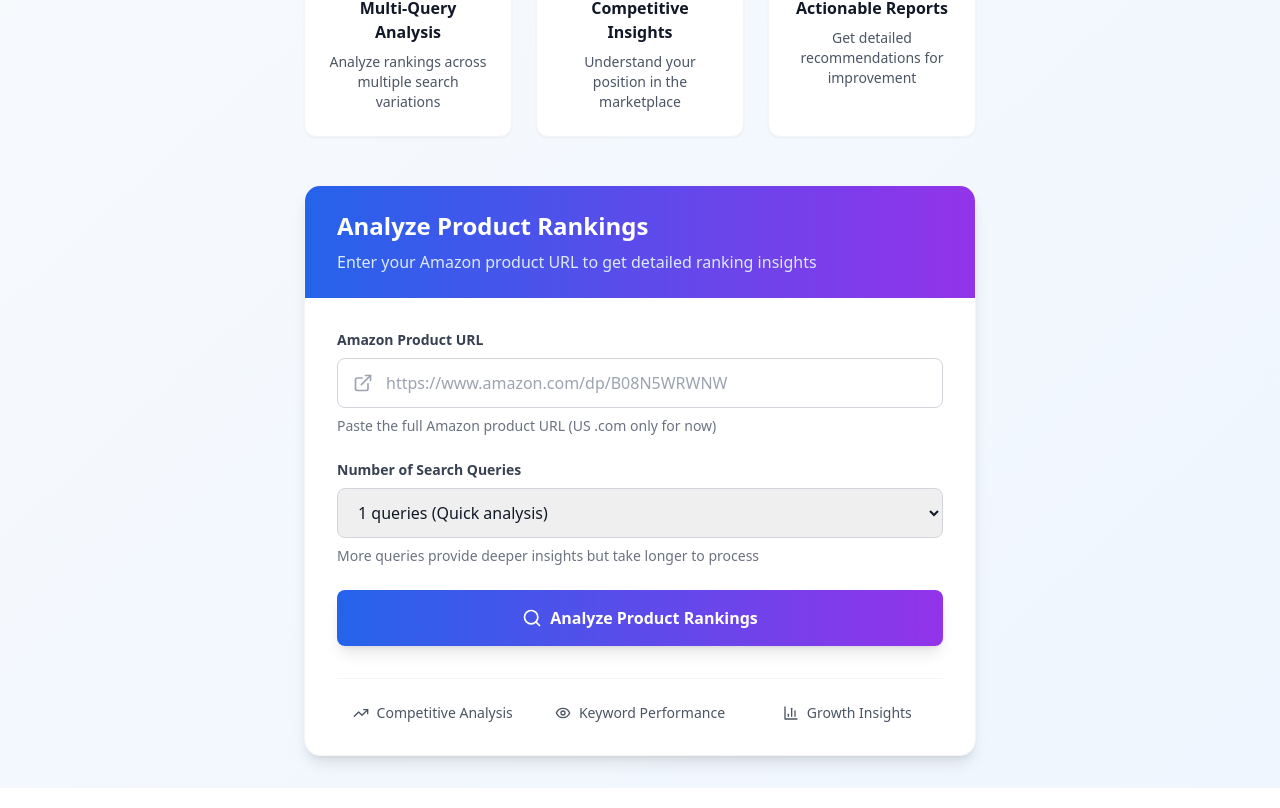
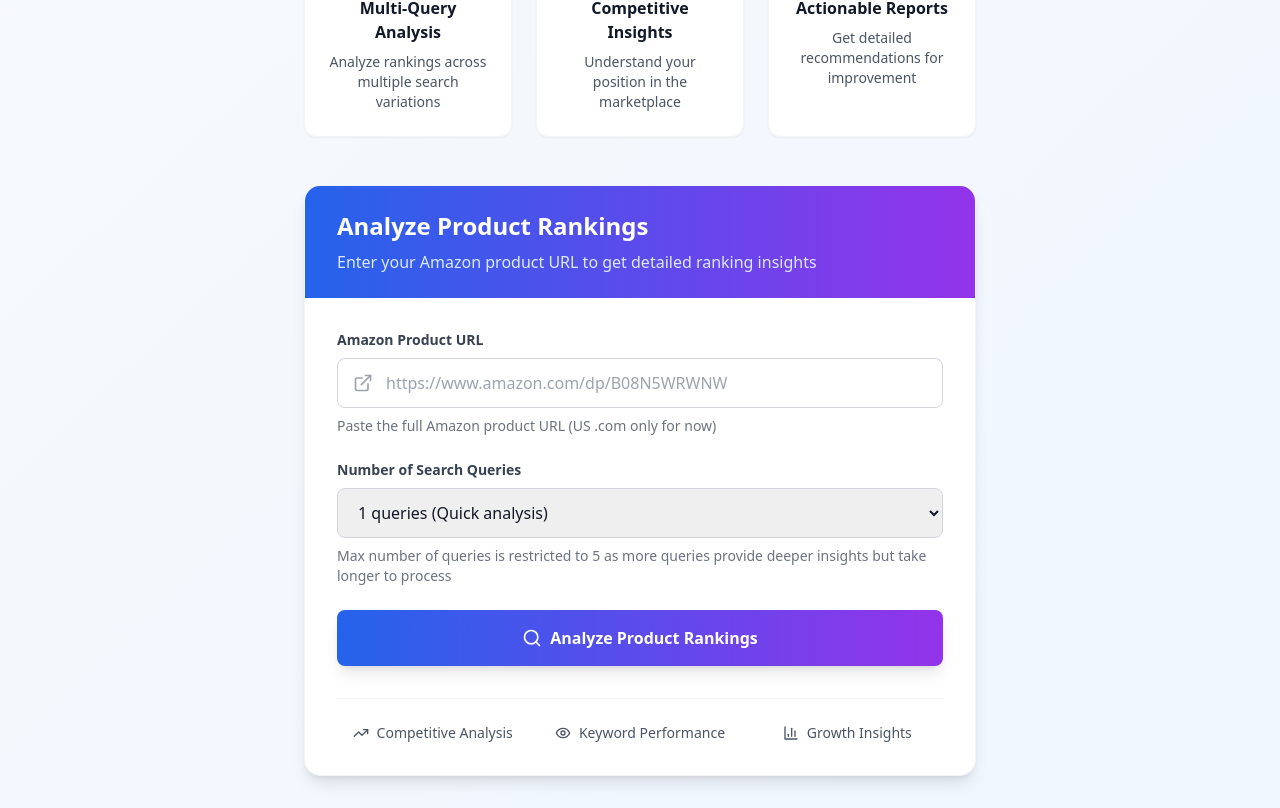
Before and after one commit to Better-Boy/RankGap, a React (Vite) app in the folder frontend/: page / in a window 1280 px wide. Shown: the part 392-1200 px from the top of the page. Built offline with nearby package versions, Linux system fonts and the light colour scheme; no server answers.

Commit message:
form update

```diff
--- a/frontend/src/components/AnalyzerForm.tsx
+++ b/frontend/src/components/AnalyzerForm.tsx
@@ -103,7 +103,7 @@ function AnalyzerForm({ onSubmit, isLoading, error, loadingMessage }: AnalyzerFo
 
             </select>
             <p className="mt-2 text-sm text-gray-500">
-              More queries provide deeper insights but take longer to process
+              Max number of queries is restricted to 5 as more queries provide deeper insights but take longer to process
             </p>
           </div>
 
```
